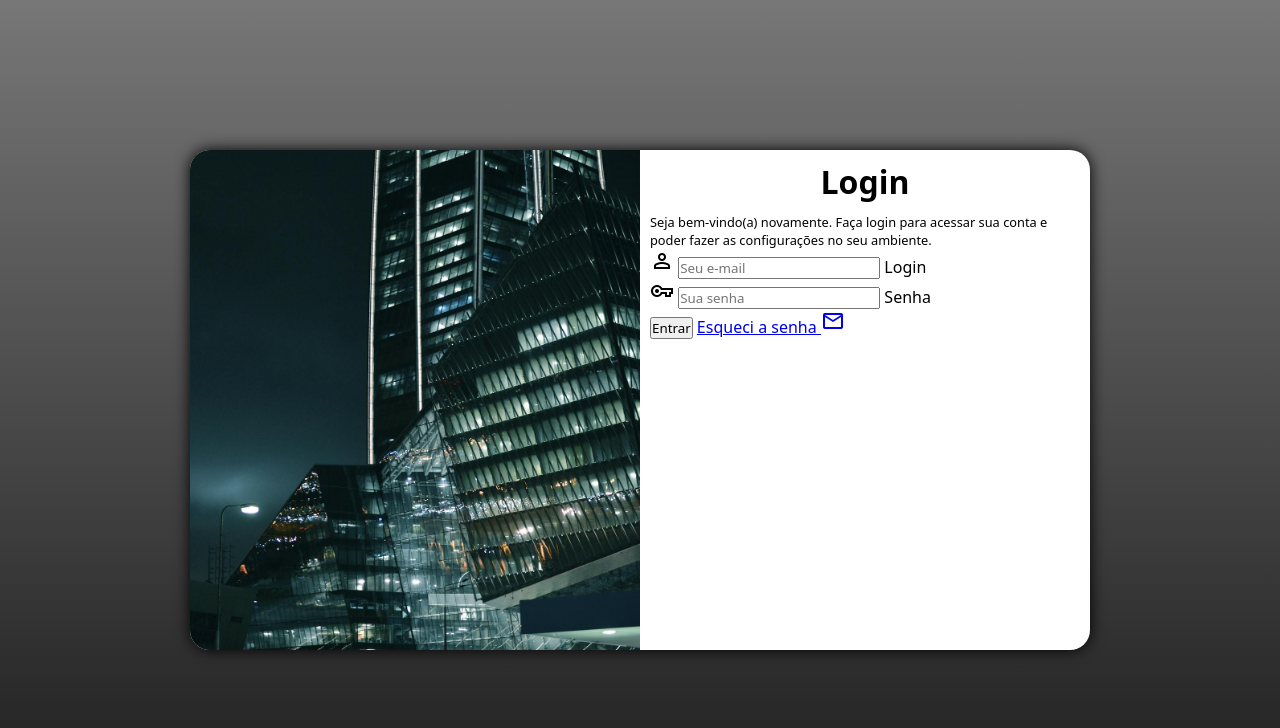
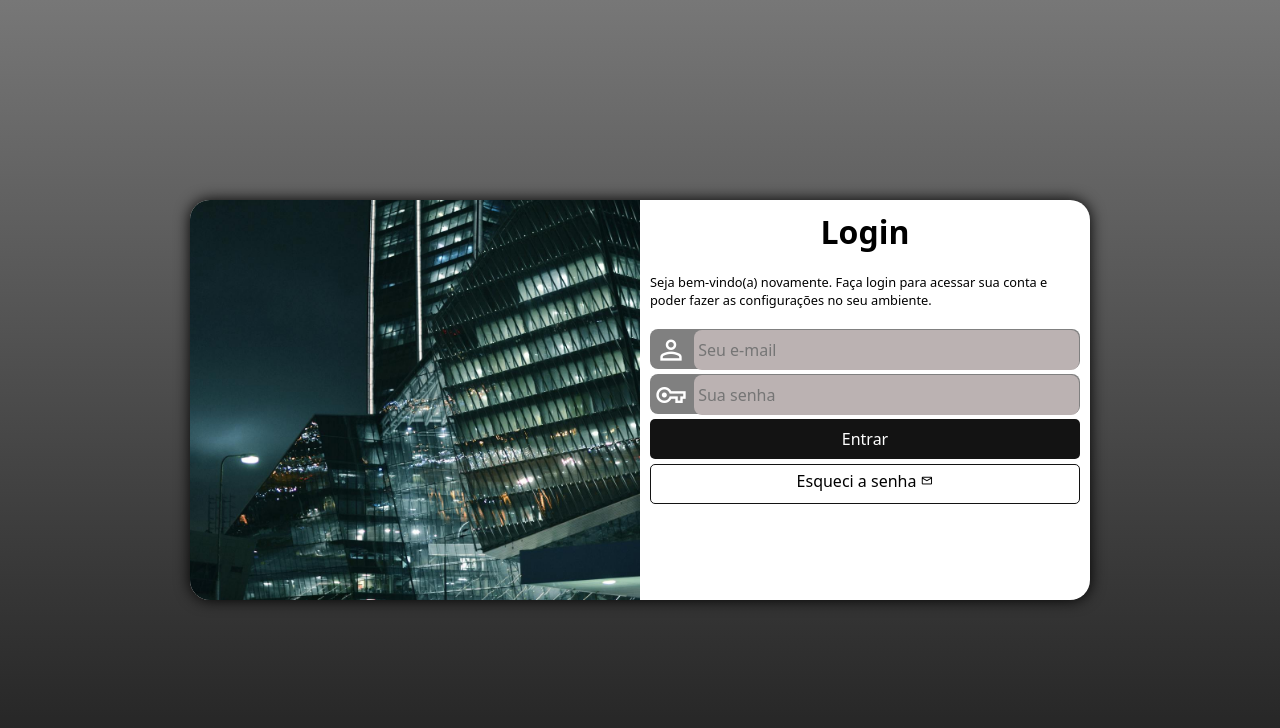
Before and after one commit to Davicouto530/projeto-login, a plain HTML site: page index.html in a window 1280 px wide. Drawn offline with nearby package versions, Linux system fonts and the light colour scheme.

Commit message:
Projeto-login finalizado!

```diff
--- a/estilos/media-query.css
+++ b/estilos/media-query.css
@@ -7,6 +7,7 @@
 
     section#login {
         width: 80vw;
+        height: 300px;
     }
 
     section#login > div#imagem {
@@ -28,6 +29,7 @@
 
     section#login {
         width: 900px;
+        height: 400px;
     }
 
     section#login > div#imagem {
@@ -47,5 +49,6 @@
 
     div#formulario > p {
         font-size: 0.8em;
+        margin: 20px 0px;
     }
 }
--- a/estilos/style.css
+++ b/estilos/style.css
@@ -20,10 +20,6 @@ main {
 }
 
 section#login {
-    position: absolute;
-    top: 50%;
-    left: 50%;
-    transform: translate(-50%, -50%);
     overflow: hidden;
 
     background-color: white;
@@ -33,6 +29,10 @@ section#login {
     box-shadow: 0px 0px 15px rgb(0, 0, 0);
     transition: width 0.6s, height 0.6s;
     transition-timing-function: ease;
+    position: absolute;
+    top: 50%;
+    left: 50%;
+    transform: translate(-50%, -50%);
 }
 
 section#login > div#imagem {
@@ -54,3 +54,79 @@ div#formulario > h1 {
 div#formulario > p {
     font-size: 0.8em;
 }
+
+form > div.campo {
+    background-color: gray;
+    width: 100%;
+    display: block;
+    height: 40px;
+    border-radius: 8px;
+    margin: 5px 0px;
+}
+
+div.campo > label {
+    display: none;
+}
+
+div.campo > span {
+    color: white;
+    font-size: 2em;
+    width: 40px;
+    padding: 5px;
+}
+
+div.campo input {
+    background-color: rgb(187, 178, 178);
+    border: none;
+    font-size: 1em;
+    border-radius: 8px;
+    padding: 4px;
+    height: 100%;
+    width: calc(100% - 45px);
+    outline: none;
+    transform: translateY(-10px);
+}
+
+div.campo > input:focus-within {
+    background-color: white;
+}
+
+form > input[type=submit] {
+    display: block;
+    font-size: 1em;
+    width: 100%;
+    height: 40px;
+    background-color: rgb(19, 19, 19);
+    color: white;
+    border: none;
+    border-radius: 5px;
+    cursor: pointer;
+}
+
+form > input[type=submit]:hover {
+    background-color: rgb(63, 62, 62);
+}
+
+form > a.botao {
+    display: block;
+    text-align: center;
+    font-size: 1em;
+    width: 100%;
+    height: 40px;
+    padding-top: 5px;
+    margin-top: 5px;
+    color: black;
+    border: 1px solid rgb(19, 19, 19);
+    border-radius: 5px;
+    text-decoration: none;
+    cursor: pointer;
+}
+
+form > a.botao:hover {
+    background-color: rgb(75, 74, 74);
+    color: white;
+}
+
+form > a.botao > span {
+    font-size: 0.8em;
+}
--- a/index.html
+++ b/index.html
@@ -31,7 +31,7 @@
                         <label for="isenha">Senha</label>
                     </div>
                     <input type="submit" value="Entrar">
-                    <a href="esqueci.html">
+                    <a href="esqueci.html" class="botao">
                         Esqueci a senha <span class="material-symbols-outlined">mail</span>
                     </a>
                 </form>
```
